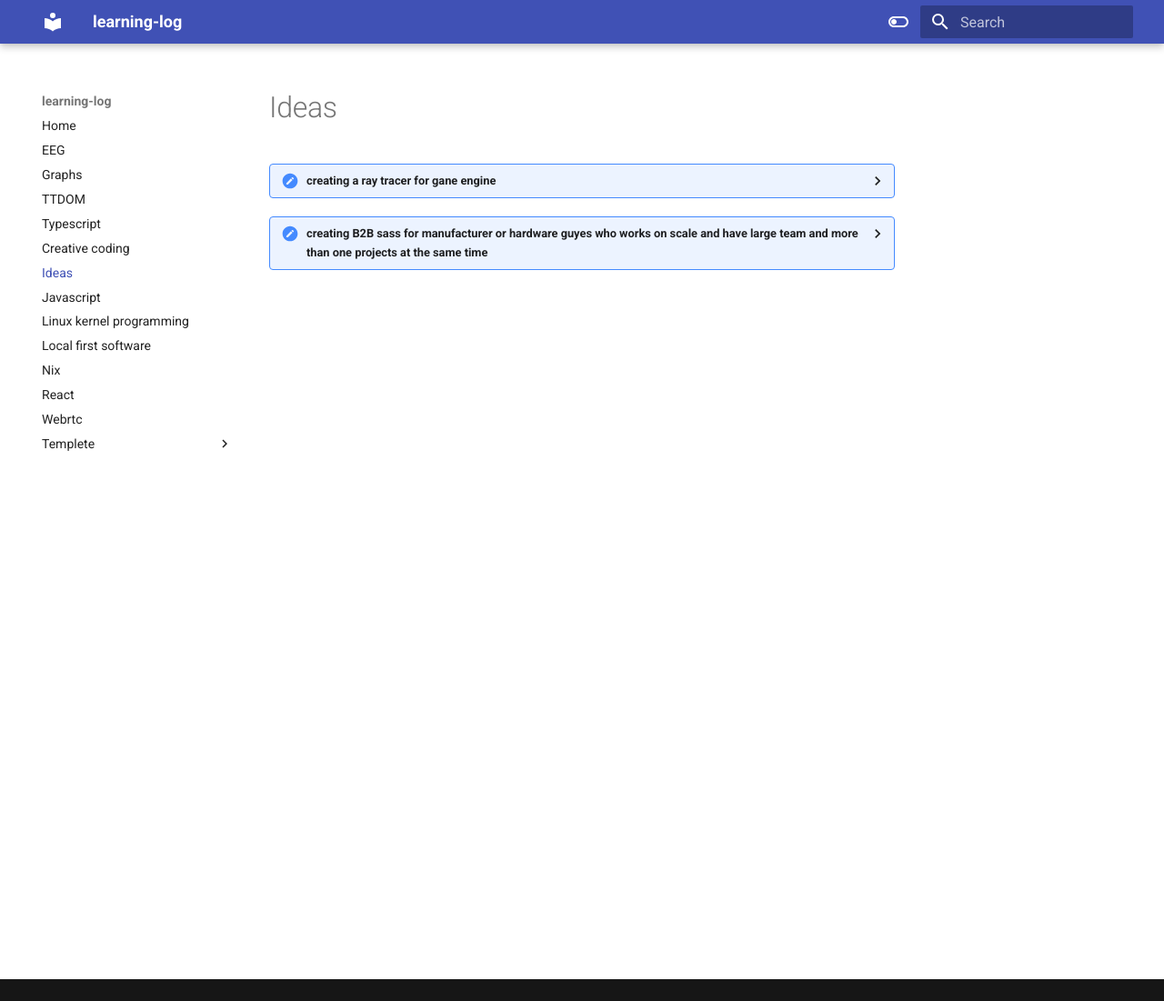
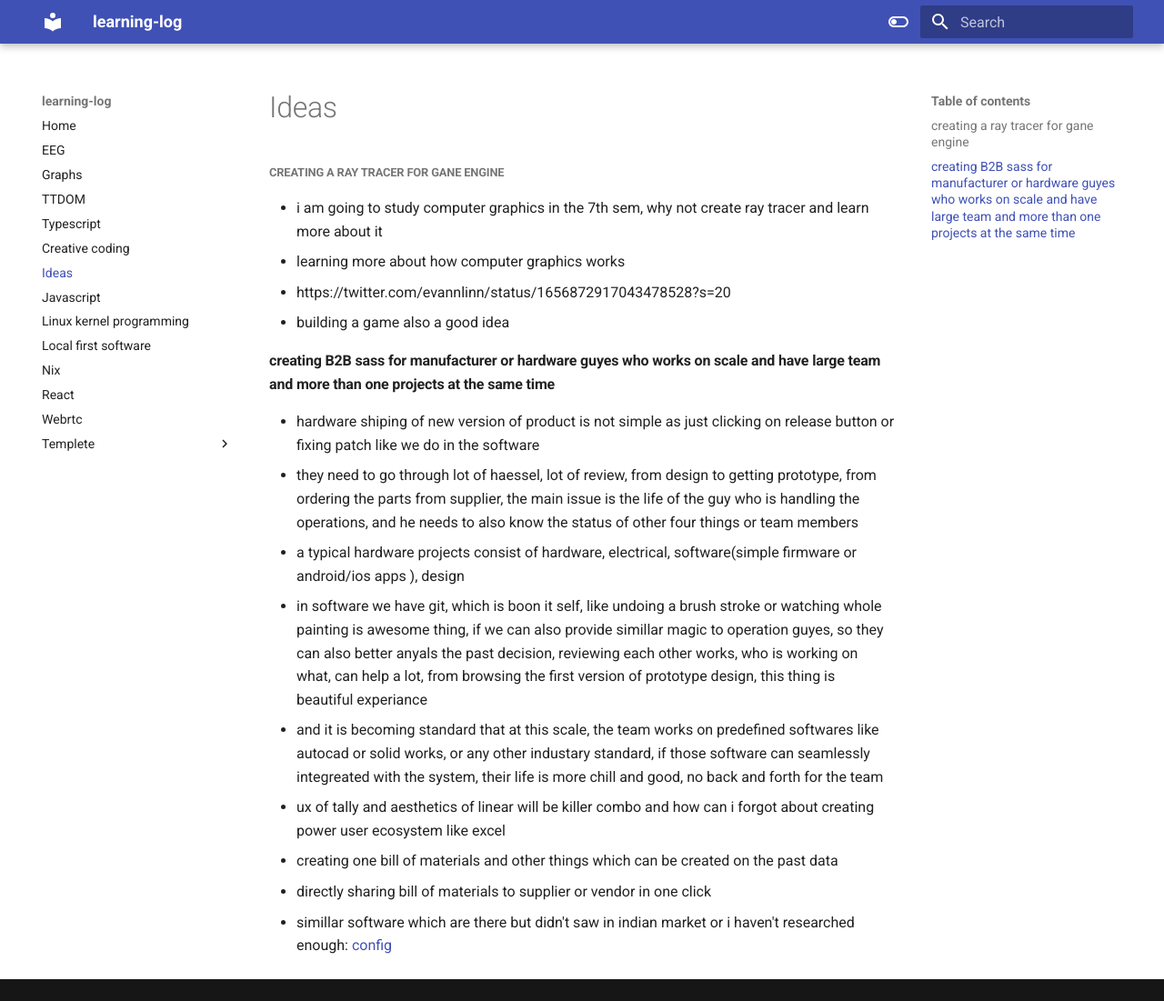
Before and after one commit to KMJ-007/learning-log, an MkDocs documentation site: the page built from docs/ideas.md, in a window 1280 px wide and 1101 px high. Shown: the whole window at 91% size. Built offline with MkDocs 1.6.1 and Material for MkDocs 9.7.7, drawn with Linux system fonts in a browser that asks for light colours.

Commit message:
markdown is more good

```diff
--- a/docs/ideas.md
+++ b/docs/ideas.md
@@ -1,19 +1,18 @@
-<details >
-<summary>creating a ray tracer for gane engine</summary>
-	- i am going to study computer graphics in the 7th sem, why not create ray tracer and learn more about it
-	- learning more about how computer graphics works
-	- https://twitter.com/evannlinn/status/1656872917043478528?s=20
-	- building a game also a good idea
-</details>
-<details >
-<summary>creating B2B sass for manufacturer or hardware guyes who works on scale and have large team and more than one projects at the same time</summary>
-	- hardware shiping of new version of product is not simple as just clicking on release button or fixing patch like we do in the software<br>
-	- they need to go through lot of haessel, lot of review, from design to getting prototype, from ordering the parts from supplier, the main issue is the life of the guy who is handling the operations, and he needs to also know the status of other four things or team members<br>
-	- a typical hardware projects consist of hardware, electrical, software(simple firmware or android/ios apps ), design<br>
-	- in software we have git, which is boon it self, like undoing a brush stroke or watching whole painting is awesome thing, if we can also provide simillar magic to operation guyes, so they can also better anyals the past decision, reviewing each other works, who is working on what, can help a lot, from browsing the first version of prototype design, this thing is beautiful experiance<br>
-	- and it is becoming standard that at this scale, the team works on predefined softwares like autocad or solid works, or any other industary standard, if those software can seamlessly integreated with the system, their life is more chill and good, no back and forth for the team<br>
-	- ux of tally and aesthetics of linear will be killer combo and how can i forgot about creating power user ecosystem like excel<br>
-	- creating one bill of materials and other things which can be created on the past data<br>
-	- directly sharing bill of materials to supplier or vendor in one click<br>
-	- simillar software which are there but didn't saw in indian market or i haven't researched  enough: <a href="https://config.com/">config</a><br>
-</details>
+##### creating a ray tracer for gane engine
+ - i am going to study computer graphics in the 7th sem, why not create ray tracer and learn more about it
+ - learning more about how computer graphics works
+ - https://twitter.com/evannlinn/status/1656872917043478528?s=20
+- building a game also a good idea
+
+
+
+#### creating B2B sass for manufacturer or hardware guyes who works on scale and have large team and more than one projects at the same time
+ - hardware shiping of new version of product is not simple as just clicking on release button or fixing patch like we do in the software
+ - they need to go through lot of haessel, lot of review, from design to getting prototype, from ordering the parts from supplier, the main issue is the life of the guy who is handling the operations, and he needs to also know the status of other four things or team members
+ - a typical hardware projects consist of hardware, electrical, software(simple firmware or android/ios apps ), design
+ - in software we have git, which is boon it self, like undoing a brush stroke or watching whole painting is awesome thing, if we can also provide simillar magic to operation guyes, so they can also better anyals the past decision, reviewing each other works, who is working on what, can help a lot, from browsing the first version of prototype design, this thing is beautiful experiance
+ - and it is becoming standard that at this scale, the team works on predefined softwares like autocad or solid works, or any other industary standard, if those software can seamlessly integreated with the system, their life is more chill and good, no back and forth for the team
+ - ux of tally and aesthetics of linear will be killer combo and how can i forgot about creating power user ecosystem like excel
+ - creating one bill of materials and other things which can be created on the past data
+- directly sharing bill of materials to supplier or vendor in one click
+- simillar software which are there but didn't saw in indian market or i haven't researched  enough: [config](https://config.com/)
```
Also changed, not shown: 1 other file.
